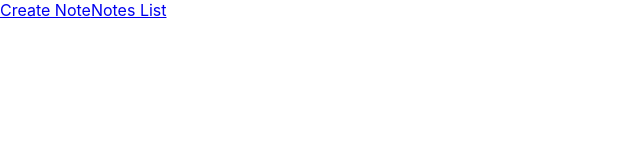
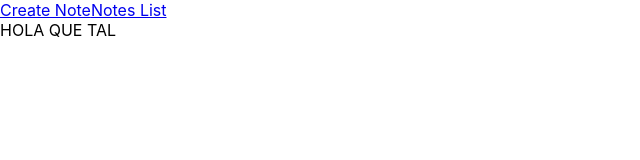
Before and after one commit to hugomouto/note-tag-app, a React (Create React App) app: page /notes/1 in a window 1280 px wide. Shown: the top 160 px of the page, without its empty margins (0-640 px from the left). Built offline with nearby package versions, Linux system fonts and the light colour scheme.

Commit message:
feat: Note implemented - forms still pending

```diff
--- a/src/components/NoteCard.jsx
+++ b/src/components/NoteCard.jsx
@@ -1,13 +1,14 @@
 import React, { Component } from 'react'
+import { Link } from 'react-router-dom'
 
 export default class NoteCard extends Component {
   render() {
     const { noteData } = this.props
     return (
-      <div>
+      <Link style={{display: 'block'}} to={`/notes/${noteData.id}`} > {/*MUDAR ESTILO*/}
         {noteData.id}
         {noteData.noteContent}
-      </div>
+      </Link>
     )
   }
 }
--- a/src/pages/Home.jsx
+++ b/src/pages/Home.jsx
@@ -1,6 +1,7 @@
 import React, { Component } from 'react'
 import NewNote from './NewNote'
 import NoteList from './NoteList';
+import Note from './Note';
 import MenuBar from '../components/MenuBar'
 import { Route, Switch } from 'react-router-dom'
 
@@ -12,6 +13,7 @@
         <Switch>
           <Route exact path='/' component={ NewNote }/>
           <Route exact path='/notes' component={ NoteList } />
+          <Route exact path='/notes/:id' render={(props) => <Note { ...props}/>} />
         </Switch>
       </div>
     )
--- /dev/null
+++ b/src/pages/Note.jsx
@@ -0,0 +1,11 @@
+import React, { Component } from 'react'
+
+export default class Note extends Component {
+  render() {
+    return (
+      <div>
+        HOLA QUE TAL
+      </div>
+    )
+  }
+}
```
